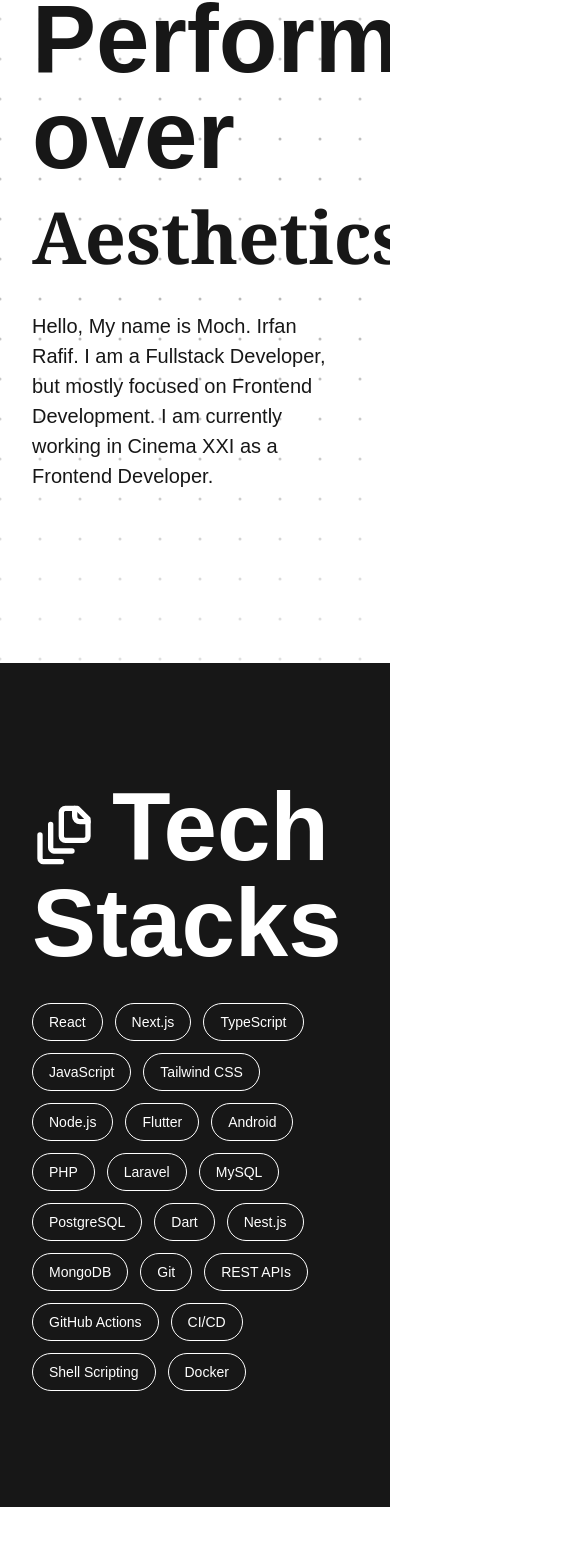
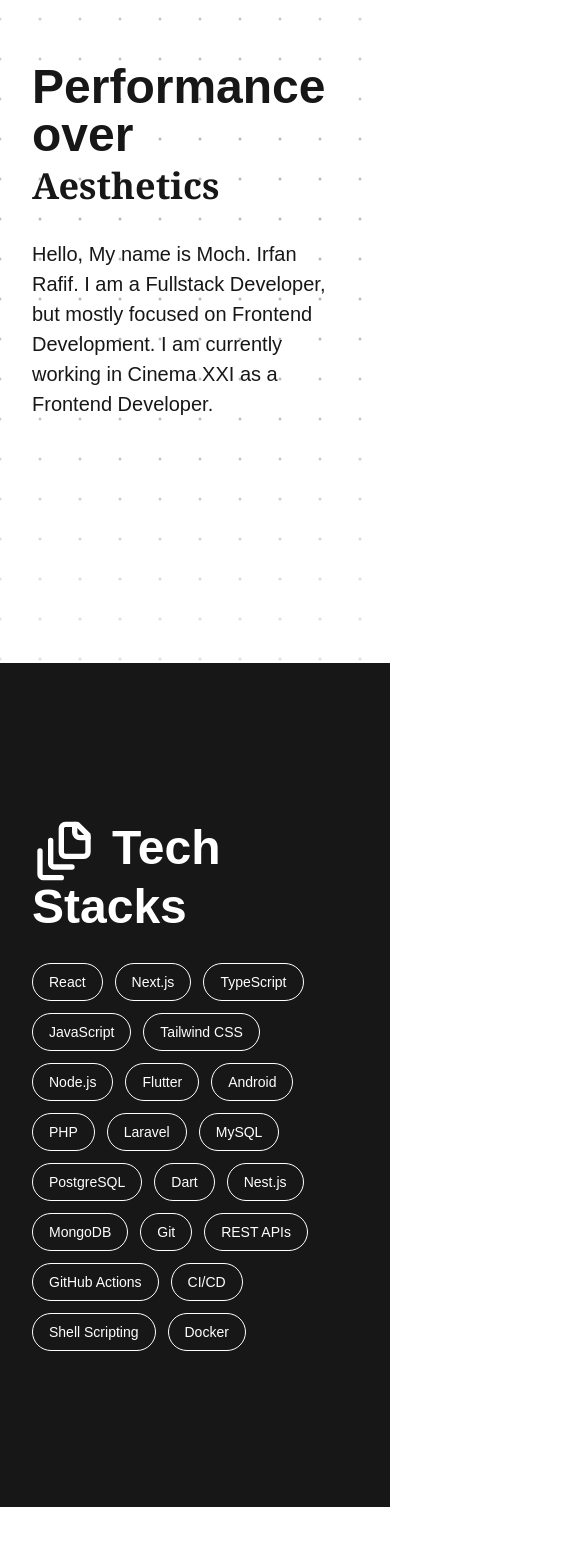
Before and after one commit to mirfanrafif/resumee, a Next.js app: page / in a window 390 px wide. Shown: the part 181-1723 px from the top of the page, 585 px wide, since content can reach past the window. Built offline with nearby package versions, Linux system fonts and the light colour scheme; a web font is replaced by a local one.

Commit message:
[FIX] Responsive

```diff
--- a/src/app/page.jsx
+++ b/src/app/page.jsx
@@ -28,9 +28,11 @@ export default function Home() {
         <AnimatedGrid />
         <div className="space-y-8 relative z-10">
           <BigTitle>
-            <h1 className="text-8xl font-bold">
+            <h1 className="text-5xl lg:text-8xl font-bold">
               Performance over <br />{" "}
-              <span className="font-serif text-7xl">Aesthetics</span>
+              <span className="font-serif text-4xl lg:text-7xl">
+                Aesthetics
+              </span>
             </h1>
           </BigTitle>
           <h3 className="max-w-lg">
@@ -46,7 +48,7 @@ export default function Home() {
         <div className="space-y-8">
           <BigTitle>
             <div className="flex flex-row gap-2 items-center">
-              <h2 className="font-bold text-8xl">
+              <h2 className="font-bold text-5xl lg:text-8xl">
                 <FileStack size={64} className="inline-block mr-4" />
                 Tech Stacks
               </h2>
@@ -70,7 +72,9 @@ export default function Home() {
           <BigTitle>
             <div className="flex flex-row gap-2 items-center">
               <Hotel size={64} />
-              <h2 className="font-bold text-8xl">Experiences & Projects</h2>
+              <h2 className="font-bold text-5xl lg:text-8xl">
+                Experiences & Projects
+              </h2>
             </div>
           </BigTitle>
 
@@ -148,7 +152,9 @@ export default function Home() {
           <BigTitle>
             <div className="flex flex-row gap-2 items-center ">
               <School size={64} />
-              <h2 className="font-bold text-8xl">Education & Volunteer</h2>
+              <h2 className="font-bold text-5xl lg:text-8xl">
+                Education & Volunteer
+              </h2>
             </div>
           </BigTitle>
 
@@ -193,7 +199,7 @@ export default function Home() {
           <BigTitle>
             <div className="flex flex-row gap-2 items-center">
               <Globe size={64} />
-              <h2 className="font-bold text-8xl">Socials</h2>
+              <h2 className="font-bold text-5xl lg:text-8xl">Socials</h2>
             </div>
           </BigTitle>
           <div className="grid grid-cols-1 md:grid-cols-2 xl:grid-cols-4 gap-6 mt-8">
```
